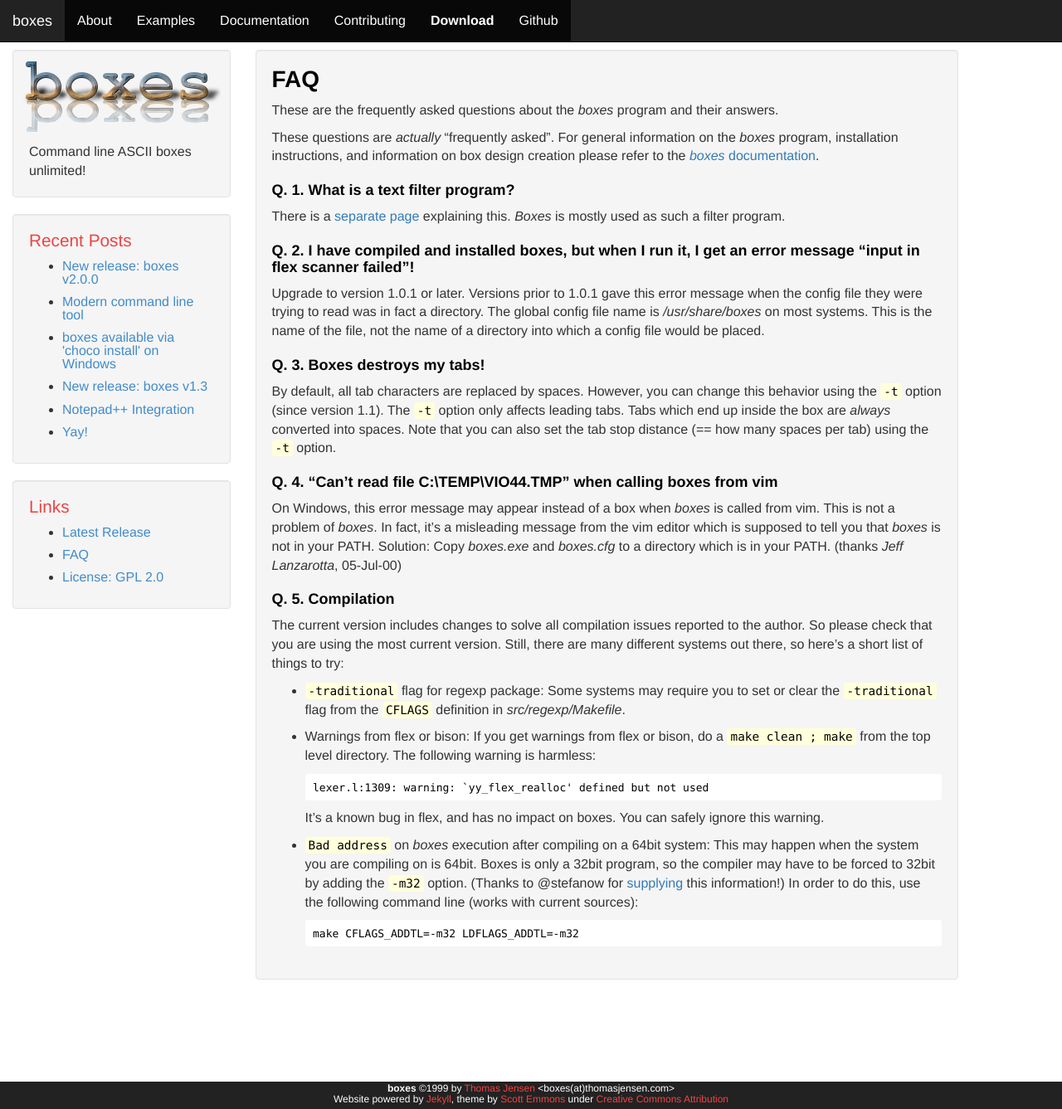
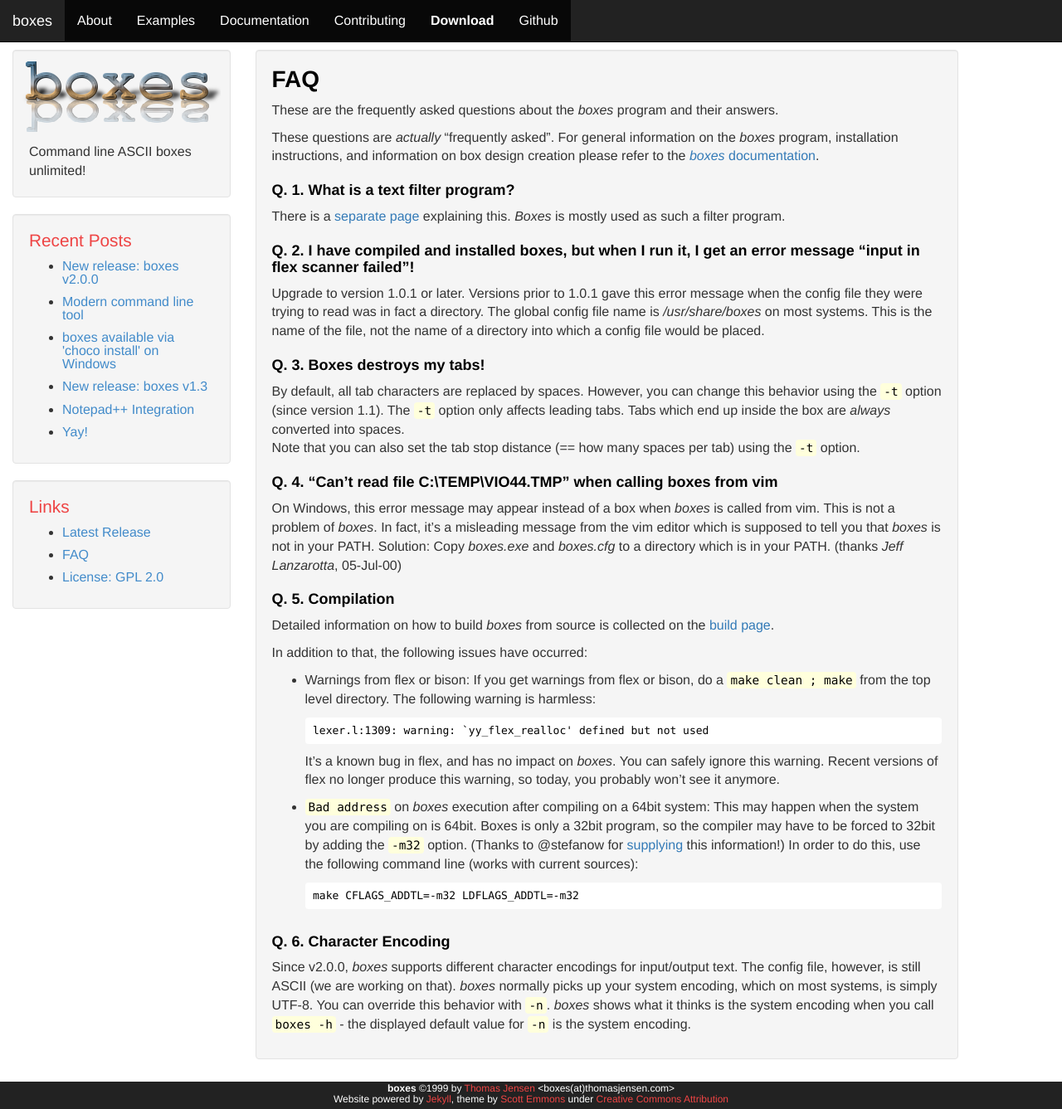
Before and after one commit to ascii-boxes/boxes, a Jekyll site: the page built from docs/faq.html, in a window 1280 px wide and 1337 px high. Shown: the whole window at 83% size. Built offline with Jekyll 4.4.1, drawn with Linux system fonts in a browser that asks for light colours; comment, search, counter and statistics services are not loaded.

Commit message:
New FAQ entry on character encoding

```diff
--- a/docs/faq.html
+++ b/docs/faq.html
@@ -7,28 +7,35 @@
 
 These are the frequently asked questions about the *boxes* program and their answers.
 
-These questions are *actually* "frequently asked". For general information on the *boxes* program, installation instructions, and information on box design creation please refer to the [*boxes* documentation]({{ site.baseurl }}/docs/).
+These questions are *actually* "frequently asked". For general information on the *boxes* program, installation
+instructions, and information on box design creation please refer to the
+[*boxes* documentation]({{ site.baseurl }}/docs/).
 
 
 <a class="bxOffsetAnchor" name="q1"></a>
 
 ### Q. 1. What is a text filter program?
 
-There is a [separate page]({{ site.baseurl }}/docs/filters.html) explaining this. *Boxes* is mostly used as such a filter program.
+There is a [separate page]({{ site.baseurl }}/docs/filters.html) explaining this. *Boxes* is mostly used as such a
+filter program.
 
 
 <a class="bxOffsetAnchor" name="q2"></a>
 
 ### Q. 2. I have compiled and installed boxes, but when I run it, I get an error message "input in flex scanner failed"!
 
-Upgrade to version 1.0.1 or later. Versions prior to 1.0.1 gave this error message when the config file they were trying to read was in fact a directory. The global config file name is */usr/share/boxes* on most systems. This is the name of the file, not the name of a directory into which a config file would be placed.
+Upgrade to version 1.0.1 or later. Versions prior to 1.0.1 gave this error message when the config file they were
+trying to read was in fact a directory. The global config file name is */usr/share/boxes* on most systems. This is the
+name of the file, not the name of a directory into which a config file would be placed.
 
 
 <a class="bxOffsetAnchor" name="q3"></a>
 
 ### Q. 3. Boxes destroys my tabs!
 
-By default, all tab characters are replaced by spaces. However, you can change this behavior using the `-t` option (since version 1.1). The `-t` option only affects leading tabs. Tabs which end up inside the box are *always* converted into spaces.
+By default, all tab characters are replaced by spaces. However, you can change this behavior using the `-t` option
+(since version 1.1). The `-t` option only affects leading tabs. Tabs which end up inside the box are *always* converted
+into spaces.
 Note that you can also set the tab stop distance (== how many spaces per tab) using the `-t` option.
 
 
@@ -36,27 +43,45 @@
 
 ### Q. 4. "Can't read file C:\TEMP\VIO44.TMP" when calling boxes from vim
 
-On Windows, this error message may appear instead of a box when *boxes* is called from vim. This is not a problem of *boxes*. In fact, it's a misleading message from the vim editor which is supposed to tell you that *boxes* is not in your PATH. Solution: Copy *boxes.exe* and *boxes.cfg* to a directory which is in your PATH. (thanks *Jeff Lanzarotta*, 05-Jul-00)
+On Windows, this error message may appear instead of a box when *boxes* is called from vim. This is not a problem of
+*boxes*. In fact, it's a misleading message from the vim editor which is supposed to tell you that *boxes* is not in
+your PATH. Solution: Copy *boxes.exe* and *boxes.cfg* to a directory which is in your PATH. (thanks *Jeff Lanzarotta*,
+05-Jul-00)
 
 
 <a class="bxOffsetAnchor" name="q5"></a>
 
 ### Q. 5. Compilation
 
-The current version includes changes to solve all compilation issues reported to the author. So please check that you are using the most current version. Still, there are many different systems out there, so here's a short list of things to try:
+Detailed information on how to build *boxes* from source is collected on the
+[build page]({{ site.baseurl }}/build.html).
 
-- `-traditional` flag for regexp package:
-  Some systems may require you to set or clear the `-traditional` flag from the `CFLAGS` definition in *src/regexp/Makefile*.
+In addition to that, the following issues have occurred:
 
 - Warnings from flex or bison:
-  If you get warnings from flex or bison, do a `make clean ; make` from the top level directory. The following warning is harmless:
+  If you get warnings from flex or bison, do a `make clean ; make` from the top level directory. The following warning
+  is harmless:
 
       lexer.l:1309: warning: `yy_flex_realloc' defined but not used
 
-  It's a known bug in flex, and has no impact on boxes. You can safely ignore this warning.
+  It's a known bug in flex, and has no impact on *boxes*. You can safely ignore this warning. Recent versions of flex
+  no longer produce this warning, so today, you probably won't see it anymore.
 
 - `Bad address` on *boxes* execution after compiling on a 64bit system:
-  This may happen when the system you are compiling on is 64bit. Boxes is only a 32bit program, so the compiler may have to be forced to 32bit by adding the `-m32` option. (Thanks to <span class="atmention">[@stefanow](https://github.com/stefanow)</span> for [supplying](https://github.com/{{ site.github }}/issues/7){:target="_blank"} this information!)
+  This may happen when the system you are compiling on is 64bit. Boxes is only a 32bit program, so the compiler may
+  have to be forced to 32bit by adding the `-m32` option. (Thanks to
+  <span class="atmention">[@stefanow](https://github.com/stefanow)</span> for
+  [supplying](https://github.com/{{ site.github }}/issues/7){:target="_blank"} this information!)
   In order to do this, use the following command line (works with current sources):
 
       make CFLAGS_ADDTL=-m32 LDFLAGS_ADDTL=-m32
+
+
+<a class="bxOffsetAnchor" name="q6"></a>
+
+### Q. 6. Character Encoding
+
+Since v2.0.0, *boxes* supports different character encodings for input/output text. The config file, however, is
+still ASCII (we are working on that). *boxes* normally picks up your system encoding, which on most systems, is simply
+UTF-8. You can override this behavior with `-n`. *boxes* shows what it thinks is the system encoding when you call
+`boxes -h` - the displayed default value for `-n` is the system encoding.
```
